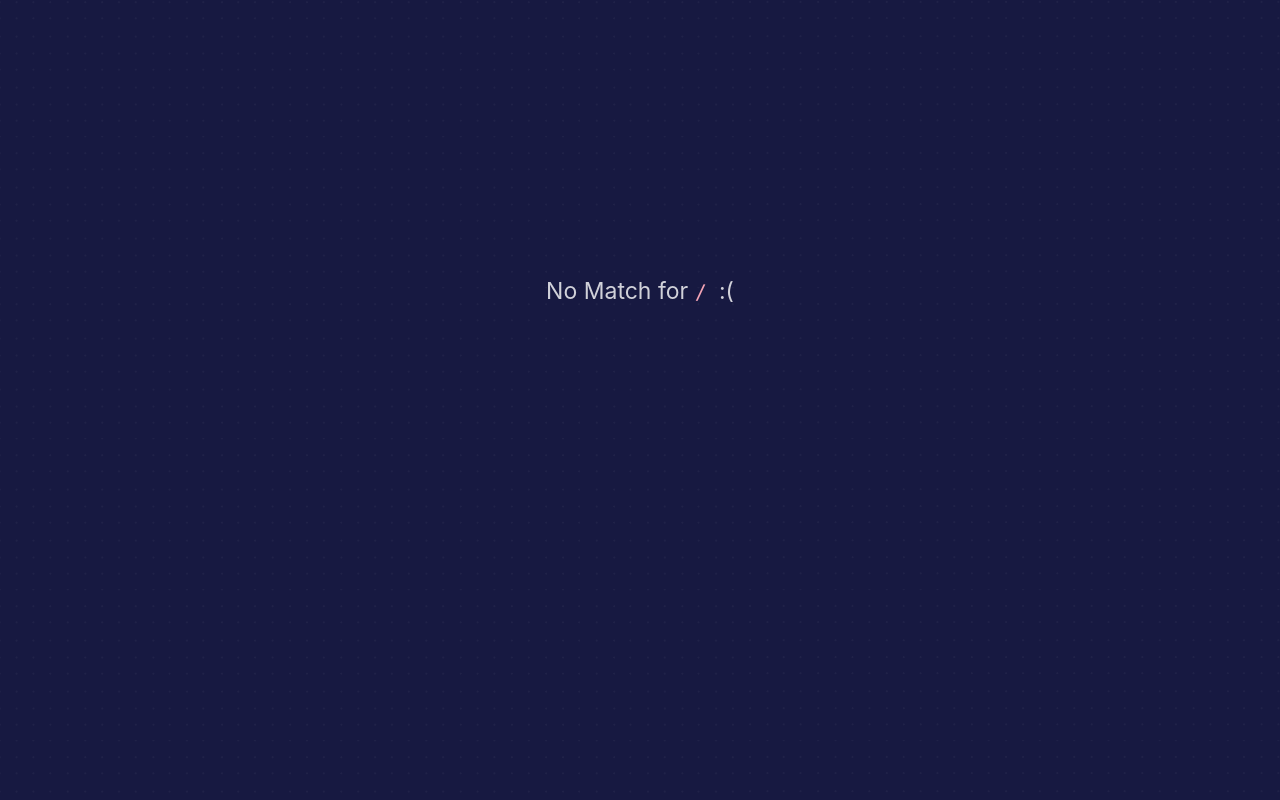
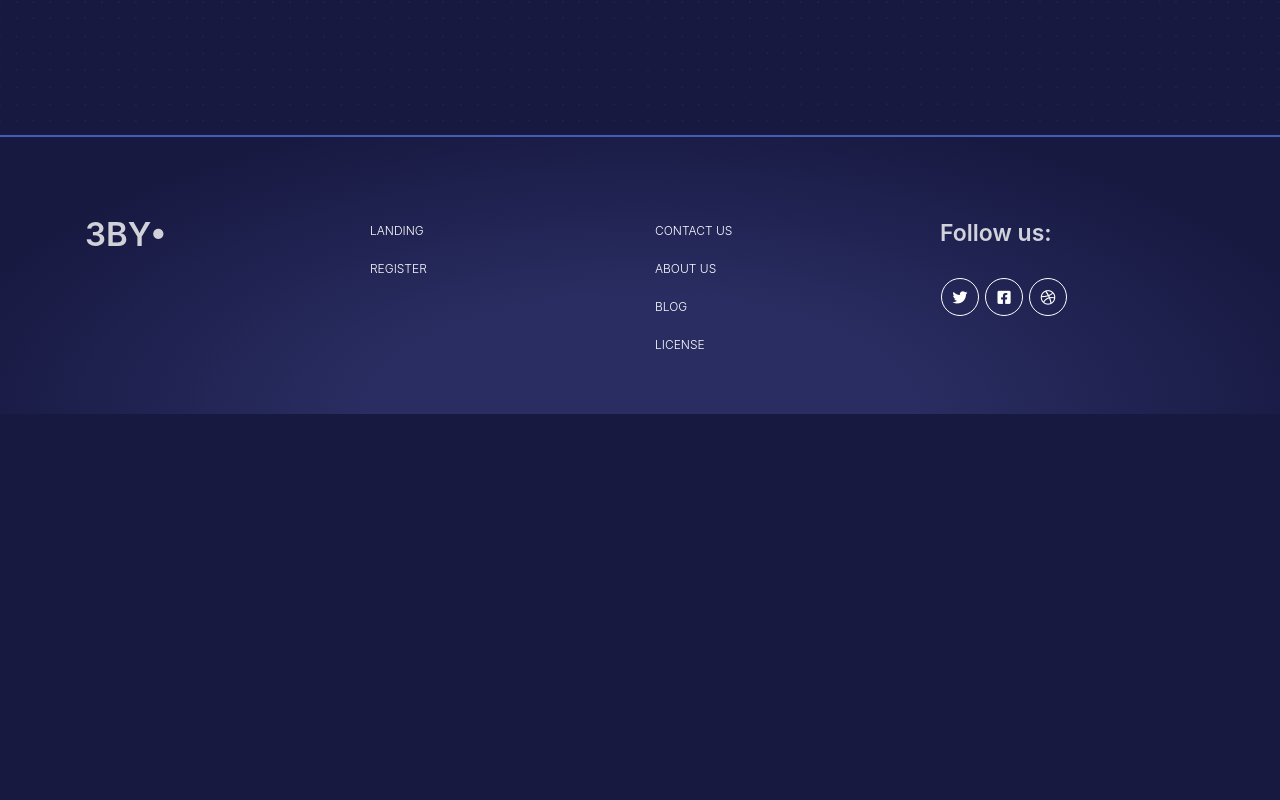
Before and after one commit to afre92/3by_web, a React (Create React App) app: page / in a window 1280 px wide. Shown: the part 2280-3080 px from the top of the page. After the commit the page ends 2694 px from the top, so only its background shows below. Built offline with nearby package versions, Linux system fonts and the light colour scheme.

Commit message:
nomatch route removed due to errors

```diff
--- a/src/components/video/VideoPage.js
+++ b/src/components/video/VideoPage.js
@@ -118,7 +118,7 @@ export default class VideoPage extends Component {
   render() {
       const { video } = this.state
       return !isEmpty(video) ? this.renderVideo() : (
-        <div style={{height: '100vh'}}></div>
+        false
       )
   }
 }
--- a/src/index.js
+++ b/src/index.js
@@ -4,7 +4,7 @@ import App from './App';
 import * as serviceWorker from './serviceWorker';
 import React from 'react';
 import { render } from 'react-dom';
-import { BrowserRouter as Router, Route} from 'react-router-dom';
+import { BrowserRouter as Router, Route, Switch} from 'react-router-dom';
 import Greetings from './components/Greetings';
 import Dashboard from './components/Dashboard';
 import SignupPage from './components/signup/SignupPage';
@@ -51,7 +51,9 @@ render((
             <Route path="/dashboard" component={requireAuth(Dashboard)} />
             <Route path="/playlist/:name" component={requireAuth(Playlist)} />
             <Route path="/video/:id" component={requireAuth(VideoPage)} />
-            <Route component={NoMatch}/>
+            <Switch>
+              {/* <Route component={NoMatch}/> */}
+            </Switch>
         </div>
       </GlobalErrorBoundary>
     </Router>
--- a/src/utils/GlobalErrorBoundary.js
+++ b/src/utils/GlobalErrorBoundary.js
@@ -18,7 +18,7 @@ class GlobalErrorBoundary extends React.Component {
   render() {
     if (this.state.hasError) {
       return (
-        <div style={{height: '100vh'}} className="text-center">
+        <div  className="text-center">
         <NavigationBar />
           <div className="pt-5">
             <h1 >3By encountered an error! Oh My!</h1>
```
